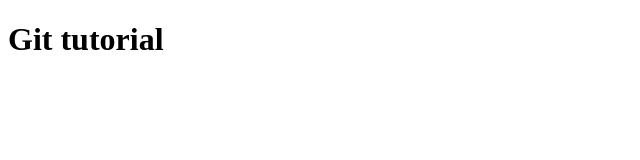
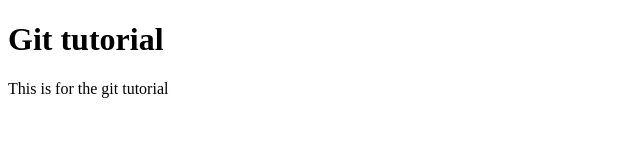
Before and after one commit to enufavour16/MSME_project, a plain HTML site: page index.html in a window 1280 px wide. Shown: the whole page, without its empty margins (0-640 px from the left). Drawn offline with Linux system fonts and the light colour scheme.

Commit message:
Update index.html

```diff
--- a/index.html
+++ b/index.html
@@ -3,9 +3,12 @@
 <head>
     <meta charset="UTF-8">
     <meta name="viewport" content="width=device-width, initial-scale=1.0">
-    <title>Document</title>
+    <title>MSME Project</title>
 </head>
 <body>
     <h1>Git tutorial</h1>
+
+    <p>This is for the git tutorial</p>
 </body>
+
 </html>
```
